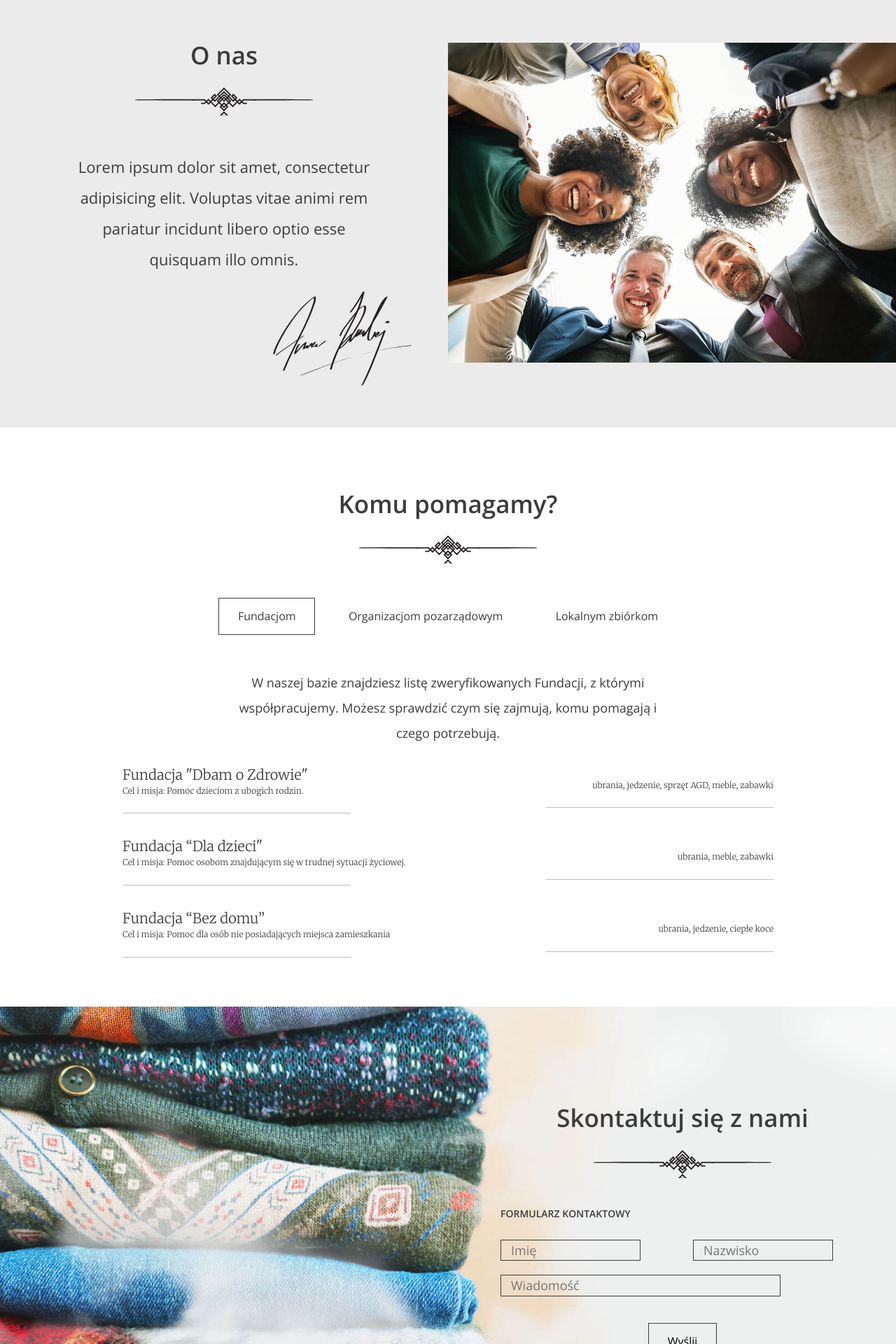
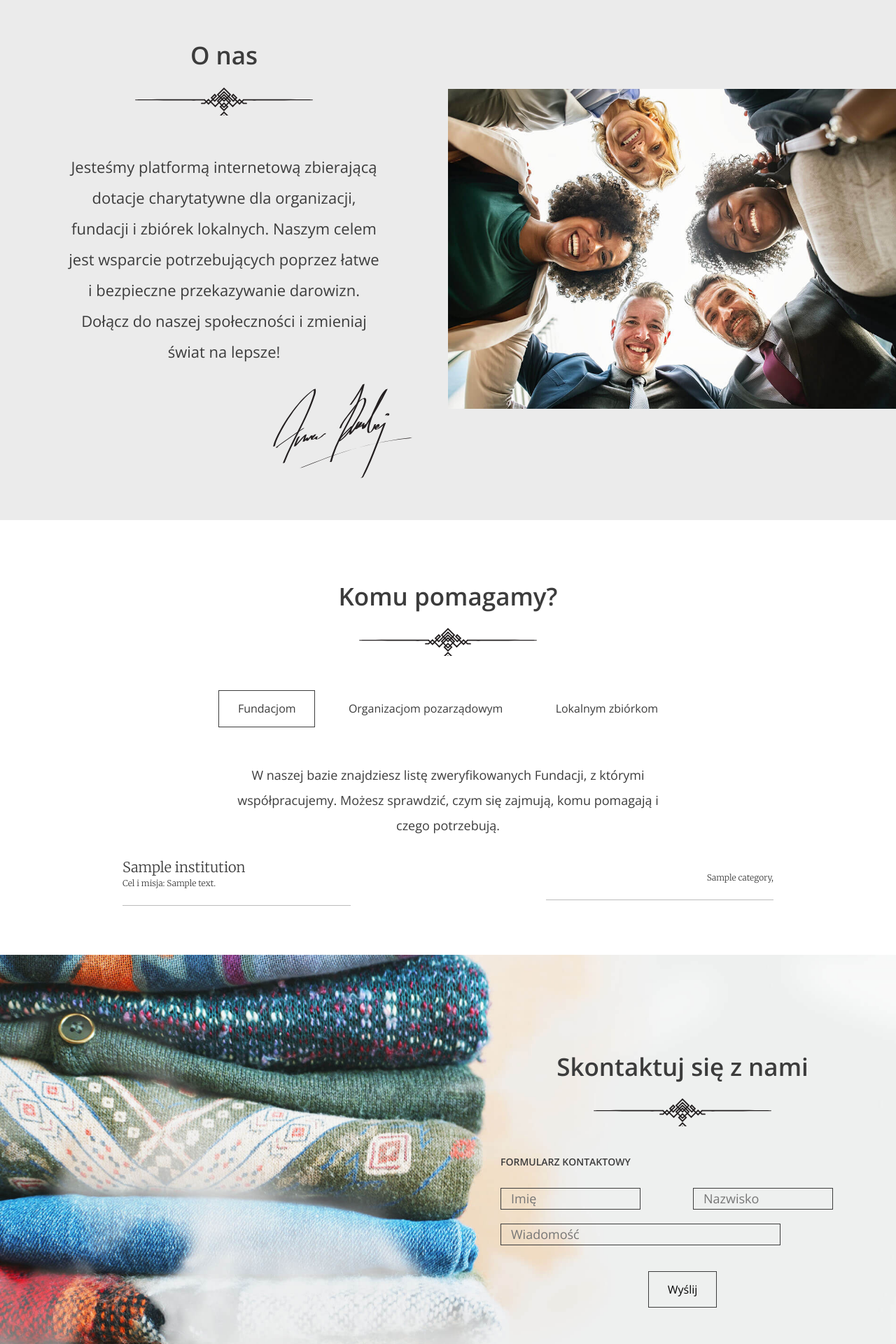
Before and after one commit to SuicideG4M3R/CharityDonations, a Django app: page / in a window 1280 px wide. Shown: the part 1800-3720 px from the top of the page at 70% size. Run offline with Django 5.2, Linux system fonts and the light colour scheme; tables that the repository leaves empty hold one stand-in row (values such as "Sample post").

Commit message:
links and dynamic data for html

```diff
--- a/myapp/views.py
+++ b/myapp/views.py
@@ -1,11 +1,34 @@
+from django.db.utils import ProgrammingError
 from django.http import HttpResponse
 from django.shortcuts import render
 from django.views import View
+from myapp.models import Donation, Institution
+from django.db.models import Sum
 
 
 class LandingPageView(View):
     def get(self, request):
-        return render(request, 'index.html')
+        try:
+            total_donated_bags = Donation.objects.aggregate(total_bags=Sum('quantity'))['total_bags']
+            if total_donated_bags is None:
+                total_donated_bags = 0
+            supported_organizations = Institution.objects.count()
+            all_foundations = Institution.objects.filter(type='fundacja')
+            all_organizations = Institution.objects.filter(type='organizacja_pozarzadowa')
+            all_local_collections = Institution.objects.filter(type='zbiorka_lokalna')
+        except ProgrammingError:
+            return HttpResponse('Error: Błąd z bazą danych, views.py line 18')
+
+        context = {
+            'total_donated_bags': total_donated_bags,
+            'supported_organizations': supported_organizations,
+
+            'all_foundations': all_foundations,
+            'all_organizations': all_organizations,
+            'all_local_collections': all_local_collections,
+        }
+
+        return render(request, 'index.html', context)
 
 
 class AddDonationView(View):
--- a/templates/base.html
+++ b/templates/base.html
@@ -7,14 +7,14 @@
     <meta http-equiv="X-UA-Compatible" content="ie=edge">
     <title>{% block title %}Charity Donations{% endblock %}</title>
     <link rel="stylesheet" href="{% static 'css/style.css' %}">
-    <script async defer src="{% static "js/app.js" %}"></script>
+    <script defer src="{% static "js/app.js" %}"></script>
 </head>
 <body>
 {% block content %}
 {% endblock %}
 </body>
 <footer>
-    <div class="contact">
+    <div class="contact" id="contact">
         <h2>Skontaktuj się z nami</h2>
         <h3>Formularz kontaktowy</h3>
         <form>
--- a/templates/index.html
+++ b/templates/index.html
@@ -7,7 +7,7 @@
         <div class="slogan container container--90">
             <div class="slogan--item">
                 <h1>
-            Zacznij pomagać!<br />
+                    Zacznij pomagać!<br/>
                     Oddaj niechciane rzeczy w zaufane ręce
                 </h1>
             </div>
@@ -17,15 +17,17 @@
     <section id="stats" class="stats">
         <div class="container container--85">
             <div class="stats--item">
-          <em>10</em>
+                <em>{{ total_donated_bags }}</em>
                 <h3>Oddanych worków</h3>
-          <p>Lorem ipsum dolor sit amet consectetur adipisicing elit. Eius est beatae, quod accusamus illum tempora!</p>
+                <p>Lorem ipsum dolor sit amet consectetur adipisicing elit. Eius est beatae, quod accusamus illum
+                    tempora!</p>
             </div>
 
             <div class="stats--item">
-          <em>5</em>
+                <em>{{ supported_organizations }}</em>
                 <h3>Wspartych organizacji</h3>
-          <p>Lorem ipsum dolor sit amet consectetur, adipisicing elit. Laboriosam magnam, sint nihil cupiditate quas quam.</p>
+                <p>Lorem ipsum dolor sit amet consectetur, adipisicing elit. Laboriosam magnam, sint nihil cupiditate
+                    quas quam.</p>
             </div>
 
         </div>
@@ -57,58 +59,57 @@
             </div>
         </div>
 
-      <a href="#" class="btn btn--large">Załóż konto</a>
+        <a href="{% url 'Login' %}" class="btn btn--large">Załóż konto</a>
     </section>
 
     <section id="about-us" class="about-us">
         <div class="about-us--text">
             <h2>O nas</h2>
-        <p>Lorem ipsum dolor sit amet, consectetur adipisicing elit. Voluptas vitae animi rem pariatur incidunt libero optio esse quisquam illo omnis.</p>
-        <img src="{% static "images/signature.svg" %}" class="about-us--text-signature" alt="Signature" />
+            <p>Jesteśmy platformą internetową zbierającą dotacje charytatywne dla organizacji, fundacji i zbiórek
+                lokalnych. Naszym celem jest wsparcie potrzebujących poprzez łatwe i bezpieczne przekazywanie darowizn.
+                Dołącz do naszej społeczności i zmieniaj świat na lepsze!</p>
+            <img src="{% static "images/signature.svg" %}" class="about-us--text-signature" alt="Signature"/>
         </div>
-      <div class="about-us--image"><img src="{% static "images/about-us.jpg" %}" alt="People in circle" /></div>
+        <div class="about-us--image"><img src="{% static "images/about-us.jpg" %}" alt="People in circle"/></div>
     </section>
 
     <section id="help" class="help">
         <h2>Komu pomagamy?</h2>
 
         <ul class="help--buttons">
-        <li data-id="1"><a href="#" class="btn btn--without-border active">Fundacjom</a></li>
-        <li data-id="2"><a href="#" class="btn btn--without-border">Organizacjom pozarządowym</a></li>
-        <li data-id="3"><a href="#" class="btn btn--without-border">Lokalnym zbiórkom</a></li>
+            <li data-id="1"><a class="btn btn--without-border active">Fundacjom</a></li>
+            <li data-id="2"><a class="btn btn--without-border">Organizacjom pozarządowym</a></li>
+            <li data-id="3"><a class="btn btn--without-border">Lokalnym zbiórkom</a></li>
         </ul>
 
         <!-- SLIDE 1 -->
         <div class="help--slides active" data-id="1">
-        <p>W naszej bazie znajdziesz listę zweryfikowanych Fundacji, z którymi współpracujemy. Możesz sprawdzić czym się zajmują, komu pomagają i czego potrzebują.</p>
+            <p>
+                W naszej bazie znajdziesz listę zweryfikowanych Fundacji, z którymi współpracujemy.
+                Możesz sprawdzić, czym się zajmują, komu pomagają i czego potrzebują.
+            </p>
 
             <ul class="help--slides-items">
+                {% if all_foundations %}
+                    {% for foundation in all_foundations %}
                         <li>
                             <div class="col">
-              <div class="title">Fundacja "Dbam o Zdrowie"</div>
-              <div class="subtitle">Cel i misja: Pomoc dzieciom z ubogich rodzin.</div>
+                                <div class="title">{{ foundation.name }}</div>
+                                <div class="subtitle">Cel i misja: {{ foundation.description }}</div>
                             </div>
 
-            <div class="col"><div class="text">ubrania, jedzenie, sprzęt AGD, meble, zabawki</div></div>
+                            <div class="col">
+                                <div class="text">
+                                    {% for category in foundation.categories.all %}
+                                        {{ category.name }},
+                                    {% endfor %}
+                                </div>
+                            </div>
                         </li>
-
-          <li>
-            <div class="col">
-              <div class="title">Fundacja “Dla dzieci"</div>
-              <div class="subtitle">Cel i misja: Pomoc osobom znajdującym się w trudnej sytuacji życiowej.</div>
-            </div>
-
-            <div class="col"><div class="text">ubrania, meble, zabawki</div></div>
-          </li>
-
-          <li>
-            <div class="col">
-              <div class="title">Fundacja “Bez domu”</div>
-              <div class="subtitle">Cel i misja: Pomoc dla osób nie posiadających miejsca zamieszkania</div>
-            </div>
-
-            <div class="col"><div class="text">ubrania, jedzenie, ciepłe koce</div></div>
-          </li>
+                    {% endfor %}
+                {% else %}
+                    <h2>Brak danych</h2>
+                {% endif %}
             </ul>
             <!-- Pagination
             <ul class="help--slides-pagination">
@@ -123,45 +124,30 @@
         <!-- SLIDE 2 -->
         <div class="help--slides" data-id="2">
             <p>
-          Lorem ipsum dolor, sit amet consectetur adipisicing elit. Hic officiis mollitia dolor, neque aspernatur accusamus debitis. Ducimus, officia. Quia, sunt illum! Non iste placeat ab ipsum alias
-          quos suscipit corporis!
+                W naszej bazie znajdziesz listę zweryfikowanych Organizacji, z którymi współpracujemy.
+                Możesz sprawdzić, czym się zajmują, komu pomagają i czego potrzebują.
             </p>
             <ul class="help--slides-items">
+                {% if all_organizations %}
+                    {% for organization in all_organizations %}
                         <li>
                             <div class="col">
-              <div class="title">Organizacja 1</div>
-              <div class="subtitle">Lorem ipsum dolor sit amet consectetur.</div>
+                                <div class="title">{{ organization.name }}</div>
+                                <div class="subtitle">Cel i misja: {{ organization.description }}</div>
                             </div>
 
-            <div class="col"><div class="text">Lorem ipsum dolor sit amet consectetur adipisicing elit.</div></div>
+                            <div class="col">
+                                <div class="text">
+                                    {% for category in organization.categories.all %}
+                                        {{ category.name }},
+                                    {% endfor %}
+                                </div>
+                            </div>
                         </li>
-
-          <li>
-            <div class="col">
-              <div class="title">Organizacja 2</div>
-              <div class="subtitle">Lorem ipsum dolor sit amet consectetur.</div>
-            </div>
-
-            <div class="col"><div class="text">Lorem ipsum dolor sit amet consectetur adipisicing elit.</div></div>
-          </li>
-
-          <li>
-            <div class="col">
-              <div class="title">Organizacja 3</div>
-              <div class="subtitle">Lorem ipsum dolor sit amet consectetur.</div>
-            </div>
-
-            <div class="col"><div class="text">Lorem ipsum dolor sit amet consectetur adipisicing elit.</div></div>
-          </li>
-
-          <li>
-            <div class="col">
-              <div class="title">Organizacja 4</div>
-              <div class="subtitle">Lorem ipsum dolor sit amet consectetur.</div>
-            </div>
-
-            <div class="col"><div class="text">Lorem ipsum dolor sit amet consectetur adipisicing elit.</div></div>
-          </li>
+                    {% endfor %}
+                {% else %}
+                    <h2>Brak danych</h2>
+                {% endif %}
             </ul>
 
             <!-- Pagination
@@ -177,25 +163,31 @@
 
         <!-- SLIDE 3 -->
         <div class="help--slides" data-id="3">
-        <p>Lorem ipsum dolor sit amet, his ocurreret persequeris ea, ad utinam laudem duo. Verterem adipisci partiendo eos ne, ea his reque quaeque recteque, ne quo lobortis intellegam.</p>
+            <p>
+                W naszej bazie znajdziesz listę zweryfikowanych Zbiórek Lokalnych, z którymi współpracujemy.
+                Możesz sprawdzić, czym się zajmują, komu pomagają i czego potrzebują.
+            </p>
             <ul class="help--slides-items">
+                {% if all_local_collections %}
+                    {% for local_collection in all_local_collections %}
                         <li>
                             <div class="col">
-              <div class="title">Lokalna zbiórka 1</div>
-              <div class="subtitle">Lorem ipsum dolor sit amet consectetur.</div>
+                                <div class="title">{{ local_collection.name }}</div>
+                                <div class="subtitle">Cel i misja: {{ local_collection.description }}</div>
                             </div>
 
-            <div class="col"><div class="text">Lorem ipsum dolor sit amet consectetur adipisicing elit.</div></div>
+                            <div class="col">
+                                <div class="text">
+                                    {% for category in local_collection.categories.all %}
+                                        {{ category.name }},
+                                    {% endfor %}
+                                </div>
+                            </div>
                         </li>
-
-          <li>
-            <div class="col">
-              <div class="title">Lokalna zbiórka 2</div>
-              <div class="subtitle">Lorem ipsum dolor sit amet consectetur.</div>
-            </div>
-
-            <div class="col"><div class="text">Lorem ipsum dolor sit amet consectetur adipisicing elit.</div></div>
-          </li>
+                    {% endfor %}
+                {% else %}
+                    <h2>Brak danych</h2>
+                {% endif %}
             </ul>
 
             <!-- Pagination
--- a/templates/navbar.html
+++ b/templates/navbar.html
@@ -6,9 +6,9 @@
 
         <ul>
           <li><a href="{% url 'home' %}" class="btn btn--without-border active">Start</a></li>
-          <li><a href="#steps" class="btn btn--without-border">O co chodzi?</a></li>
-          <li><a href="#about-us" class="btn btn--without-border">O nas</a></li>
-          <li><a href="#help" class="btn btn--without-border">Fundacje i organizacje</a></li>
+          <li><a href="{% url 'home' %}#steps" class="btn btn--without-border">O co chodzi?</a></li>
+          <li><a href="{% url 'home' %}#about-us" class="btn btn--without-border">O nas</a></li>
+          <li><a href="{% url 'home' %}#help" class="btn btn--without-border">Fundacje i organizacje</a></li>
           <li><a href="{% url 'AddDonation' %}" class="btn btn--without-border">Przekaż dary</a></li>
           <li><a href="#contact" class="btn btn--without-border">Kontakt</a></li>
         </ul>
```
Also changed, not shown: myapp/migrations/0001_initial.py (added). Lines whose indentation alone changed are shown as unchanged.
